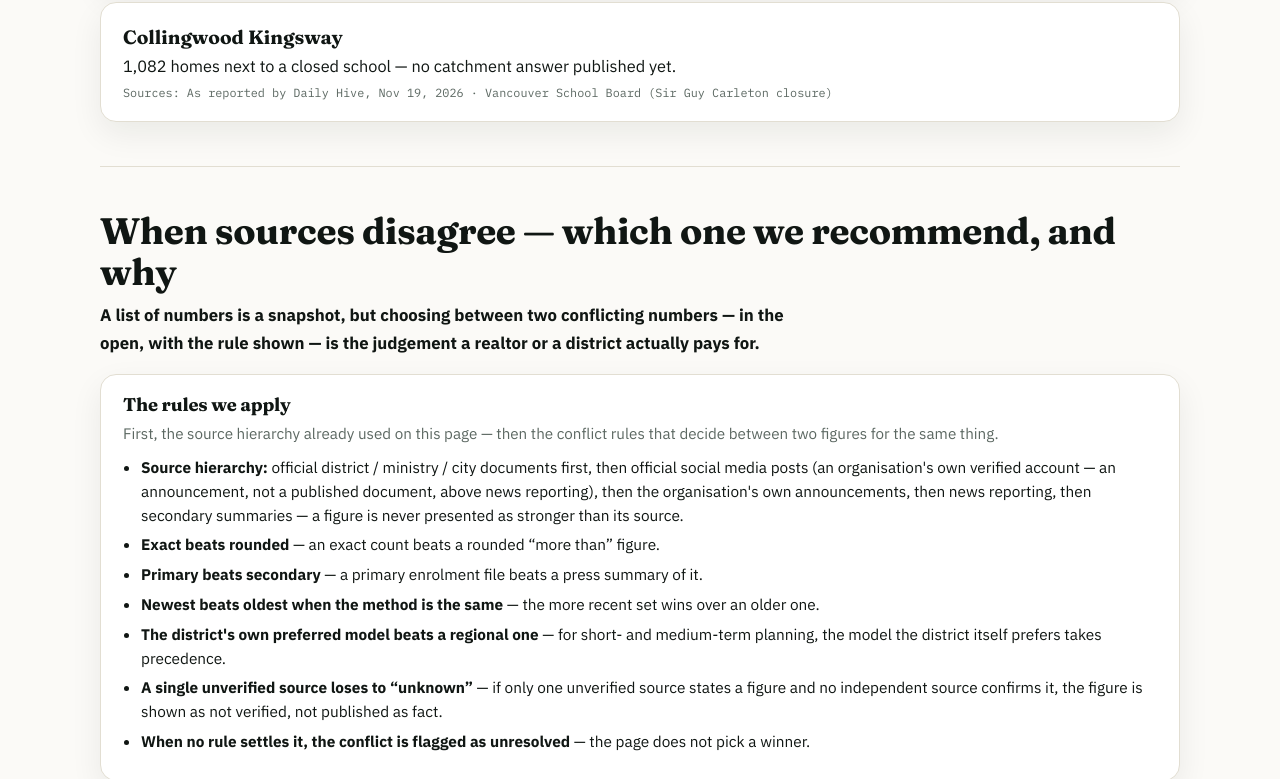
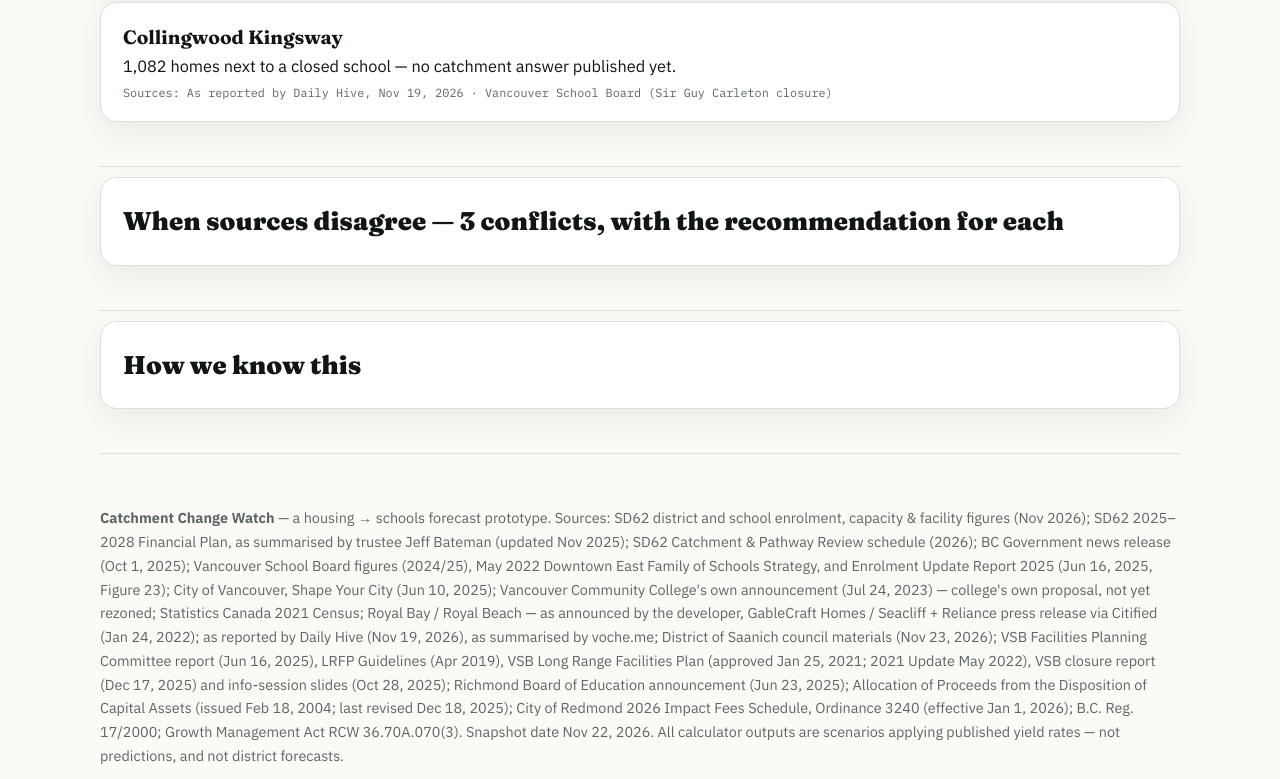
Before and after one commit to Sadhik2607/Catchment-Change-Watch, a plain HTML site: page index.html in a window 1280 px wide. Shown: the part 2009-2788 px from the top of the page. Drawn offline with Linux system fonts and the light colour scheme.

Commit message:
Collapse When sources disagree behind one header; visible page is strip plus calculator only

```diff
--- a/index.html
+++ b/index.html
@@ -245,8 +245,10 @@ footer{padding:38px 0 60px;border-top:1px solid var(--line);font-size:.9rem;colo
 </section>
 
 <!-- 4. WHEN SOURCES DISAGREE -->
-<section id="disagreements" aria-labelledby="disagree-h">
-  <h2 id="disagree-h">When sources disagree — which one we recommend, and why</h2>
+<section id="disagreements" aria-labelledby="disagree-h" style="padding-top:10px">
+  <details class="how">
+    <summary id="disagree-h">When sources disagree — 3 conflicts, with the recommendation for each</summary>
+    <div class="how-body">
   <p style="font-size:1.05rem;max-width:72ch;margin:0"><strong>A list of numbers is a snapshot, but choosing between two conflicting numbers — in the open, with the rule shown — is the judgement a realtor or a district actually pays for.</strong></p>
 
   <div class="rules">
@@ -288,6 +290,8 @@ footer{padding:38px 0 60px;border-top:1px solid var(--line);font-size:.9rem;colo
       <div class="cf-row"><span class="cf-label">Not used — still shown</span><p>400 family-sized homes (about 37% of 1,082) — announced on social media, not yet confirmed.<br>Shown here only; the bedroom mix is treated as unknown.</p></div>
     </article>
   </div>
+    </div>
+  </details>
 </section>
 
 <!-- 5. HOW WE KNOW THIS -->
```
